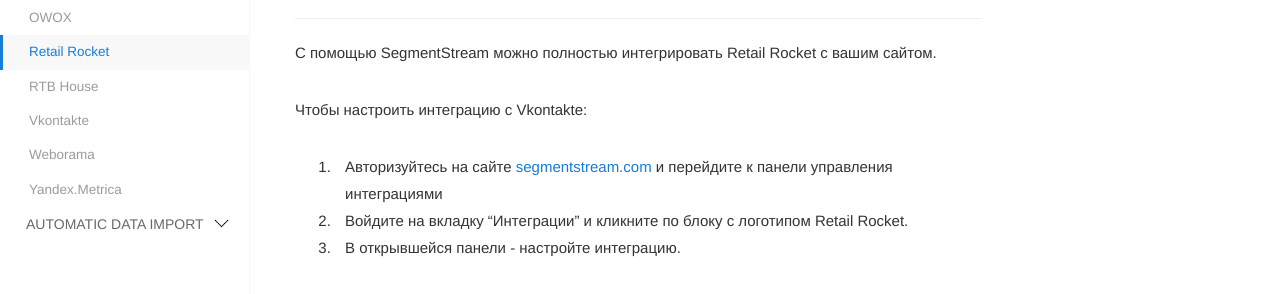
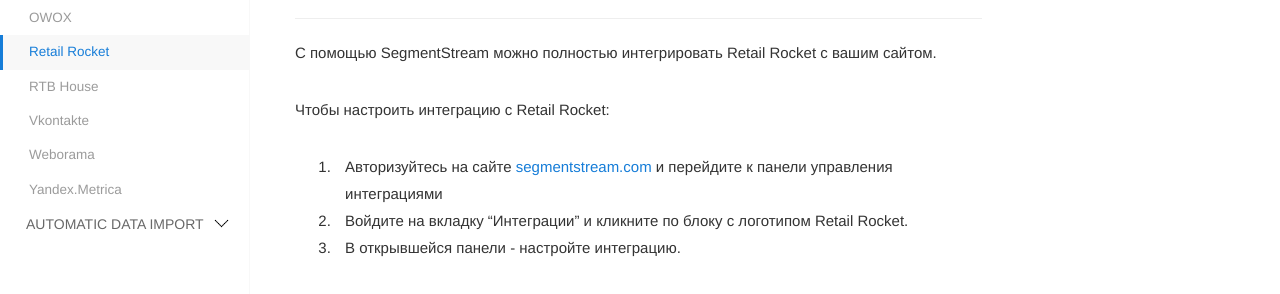
Before and after one commit to segmentstream-com/segmentstream-com.github.io, a Jekyll site: the page built from _docs/integrations/retail-rocket.md, in a window 1280 px wide and 900 px high, scrolled down 667 px. Shown: the part 159-453 px from the top of the window. Built offline with Jekyll 4.4.1, drawn with Linux system fonts in a browser that asks for light colours; nearby versions of some CDN libraries.

Commit message:
Retail Rocket page fix

```diff
--- a/_docs/integrations/retail-rocket.md
+++ b/_docs/integrations/retail-rocket.md
@@ -29,7 +29,7 @@
 ------
 С помощью SegmentStream можно полностью интегрировать Retail Rocket с вашим сайтом.
 
-Чтобы настроить интеграцию с Vkontakte:
+Чтобы настроить интеграцию с Retail Rocket:
 1. Авторизуйтесь на сайте [segmentstream.com](https://admin.segmentstream.com/) и перейдите к панели управления интеграциями
 2. Войдите на вкладку "Интеграции" и кликните по блоку с логотипом Retail Rocket.
 3. В открывшейся панели - настройте интеграцию.
```
